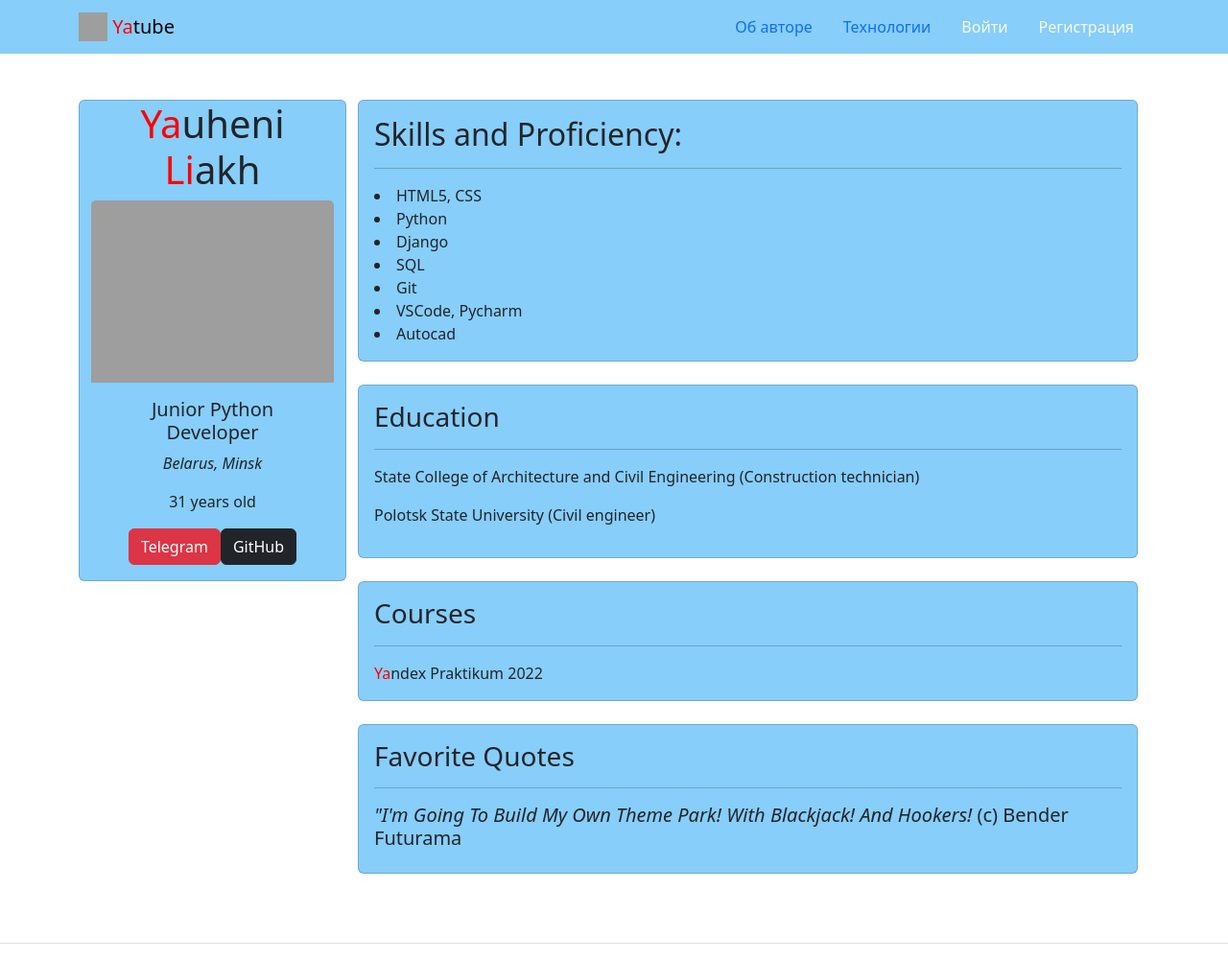
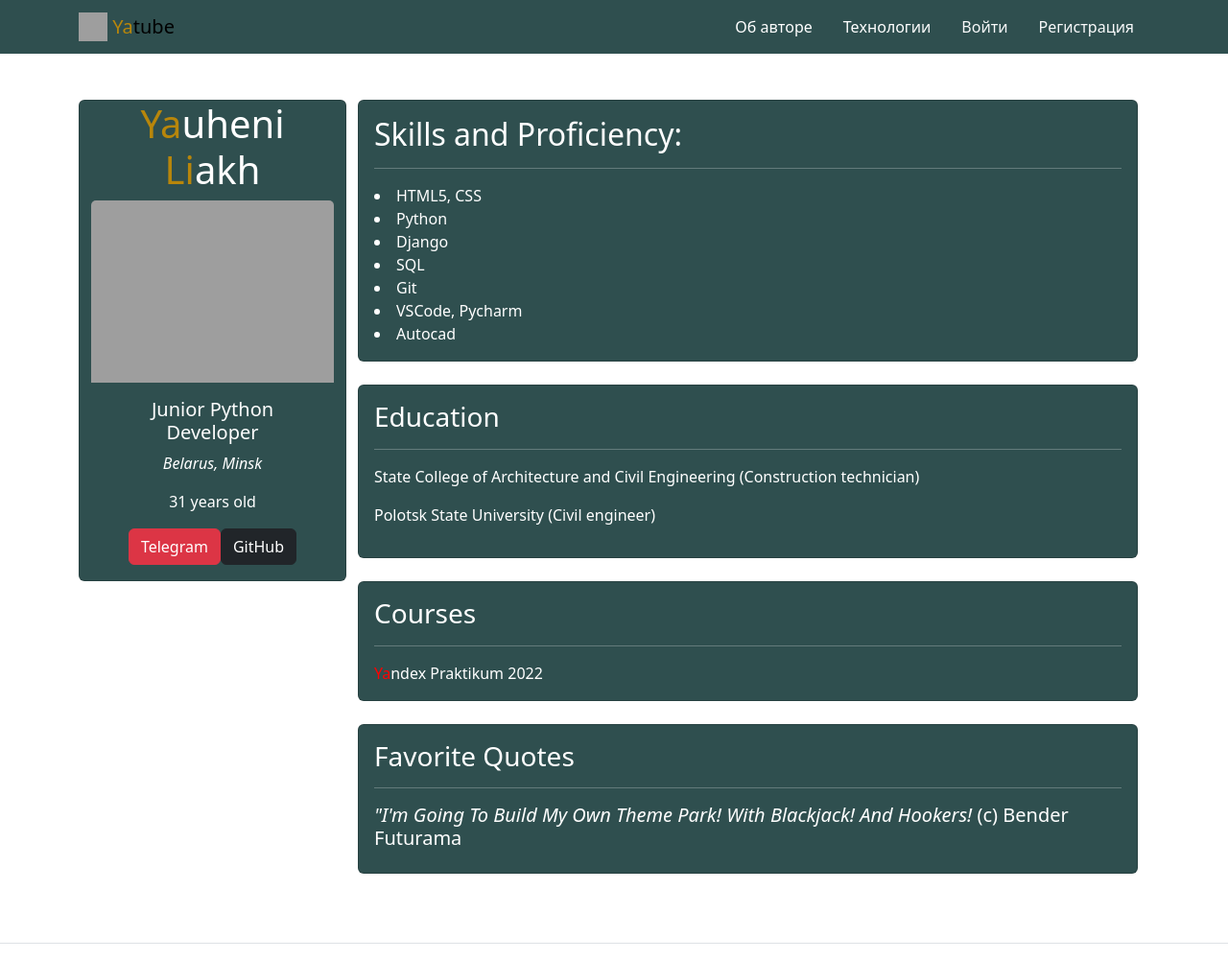
Before and after one commit to xtmmes/xtmnetwork, a Django app: template yatube/templates/about/author.html in a window 1280 px wide. Shown: the top 1001 px of the page at 96% size. Run offline with Django 3.2, Linux system fonts and the light colour scheme; the template is opened without the code that fills it, so the values that code supplies are empty; some libraries are stand-ins or nearby versions; grey boxes are pictures that could not be loaded.

Commit message:
изменил цвета

```diff
--- a/yatube/templates/about/author.html
+++ b/yatube/templates/about/author.html
@@ -6,9 +6,9 @@
   <div class="row">
     <div class="col-sm-3">
       <div class="row text-center">
-        <div class="card" style="width: 18rem; background-color: lightskyblue">
+        <div class="card" style="width: 18rem; background-color: darkslategrey; color:white ">
           <div class="page-header">
-            <h1><span style="color:red">Ya</span>uheni <span style="color:red">Li</span>akh</h1>
+            <h1><span style="color:darkgoldenrod">Ya</span>uheni <span style="color:darkgoldenrod">Li</span>akh</h1>
           </div>
           <img src="{% static 'img/fav/avatar.jpg' %}" class="card-img-top" alt="...">
           <div class="card-body">
@@ -31,7 +31,7 @@
     </div>
     <div class="col-sm-9">
       <div class="jumbotron">
-        <div class="card" style=" background-color: lightskyblue">
+        <div class="card" style=" background-color: darkslategrey; color:white ">
           <div class="card-body">
             <h2> Skills and Proficiency:</h2>
             <hr>
@@ -45,7 +45,7 @@
           </div>
         </div>
           <br>
-          <div class="card" style=" background-color: lightskyblue">
+          <div class="card" style="background-color: darkslategrey; color:white ">
             <div class="card-body">
               <h3>Education</h3>
               <hr>
@@ -54,7 +54,7 @@
             </div>
           </div>
           <br>
-          <div class="card" style=" background-color: lightskyblue">
+          <div class="card" style="background-color: darkslategrey; color:white ">
             <div class="card-body">
               <b><h3>Courses</h3></b>
               <hr>
@@ -62,7 +62,7 @@
             </div>
           </div>
           <br>
-          <div class="card" style=" background-color: lightskyblue">
+          <div class="card" style="background-color: darkslategrey; color:white ">
             <div class="card-body">
               <h2 id="skill" class="lead">
               <b><h3>Favorite Quotes</h3></b>
--- a/yatube/templates/includes/header.html
+++ b/yatube/templates/includes/header.html
@@ -1,31 +1,31 @@
 {% load static %}
 {% with request.resolver_match.view_name as view_name %}
   <header>
-    <nav class="navbar navbar-light" style="background-color: lightskyblue">
+    <nav class="navbar navbar-light" style="background-color: darkslategrey">
       <div class="container">
         <a class="navbar-brand" href="{% url 'posts:index' %}">
           <img src="{% static 'img/logo.png' %}" width="30" height="30"
           class="d-inline-block align-top" alt="">
-          <span style="color:red">Ya</span>tube
+          <span style="color:darkgoldenrod">Ya</span>tube
         </a>
         <ul class="nav nav-pills">
           <li class="nav-item">
             <li class="nav-item">
               <a class="nav-link {% if view_name  == 'about:author' %}active{% endif %}"
-                 href="{% url 'about:author' %}">
+                 href="{% url 'about:author' %}" style="color:white">
                   Об авторе
                 </a>
           </li>
           <li class="nav-item">
             <a class="nav-link {% if view_name  == 'about:tech' %}active{% endif %}"
-                href="{% url 'about:tech' %}">
+                href="{% url 'about:tech' %}" style="color:white">
                 Технологии
             </a>
           </li>
           {% if user.is_authenticated %}
           <li class="nav-item">
             <a class="nav-link {% if view_name  == 'posts:post_create' %}active{% endif %}"
-               href="{% url 'posts:post_create' %}">Новая запись
+               href="{% url 'posts:post_create' %}"style="color:white">Новая запись
             </a>
           </li>
           <li class="nav-item">
```
